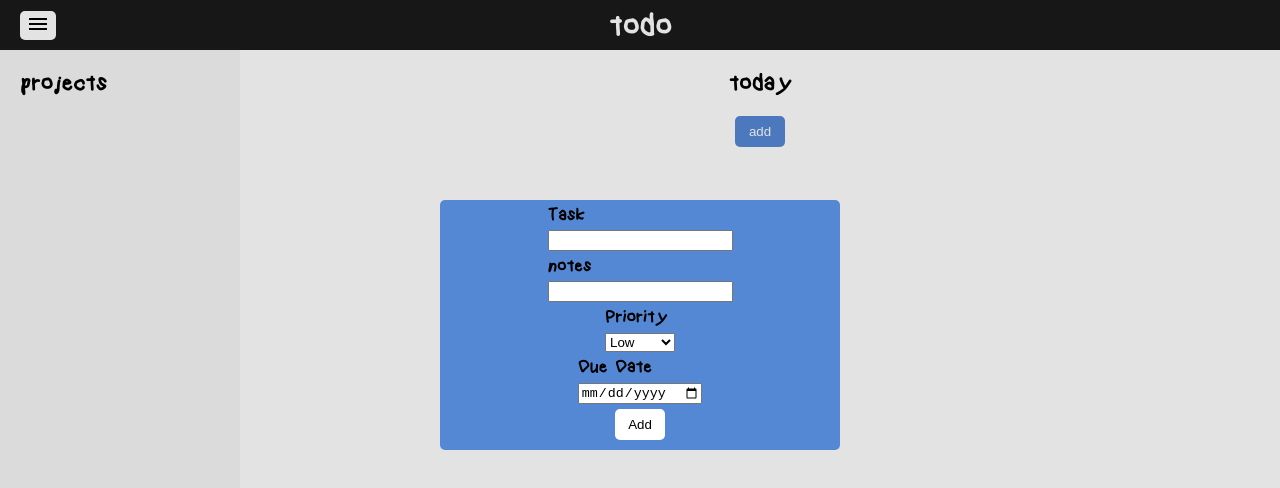
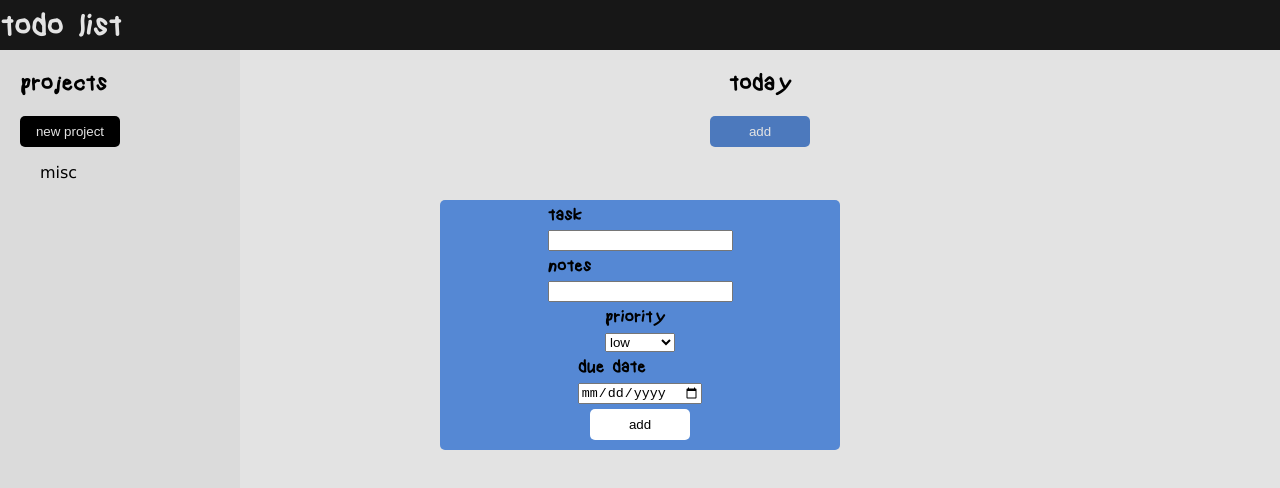
Before and after one commit to aTomWeaver/todo-list, a website built with webpack: page src/template.html in a window 1280 px wide. Both pictures are taken after a click on the button "add". Built offline with nearby package versions, Linux system fonts and the light colour scheme.

Commit message:
add project add functionality && display project titles

```diff
--- a/src/index.js
+++ b/src/index.js
@@ -1,8 +1,8 @@
-import {renderUI, displayModal} from "./modules/render";
-import {addTask} from './modules/events'
+import {renderUI, displayModal, refreshProjectList} from "./modules/render";
+import {addTask, addProject} from './modules/events'
 
 renderUI();
-
+refreshProjectList();
 // modal display
 const newTaskBtn = document.getElementById('new-task-btn');
 newTaskBtn.addEventListener('click', () => displayModal());
@@ -12,5 +12,8 @@ window.addEventListener('click', e => {
     if (e.target == modalCtr) modalCtr.style.display = 'none';
 })
 
+const newProjectBtn = document.getElementById('new-project-btn');
+newProjectBtn.addEventListener('click', addProject);
+
 const addTaskBtn = document.getElementById('add-task-btn');
 addTaskBtn.addEventListener('click', addTask)
--- a/src/mockup.css
+++ b/src/mockup.css
@@ -7,52 +7,58 @@ ul {
     list-style-type: none;
     padding-inline-start: 0px;
 }
-
 li {
     margin-bottom: 10px;
 }
-
 h2 {
     font-family: 'kindergarten';
+    cursor: default;
+    user-select: none;
 }
-
 body {
     padding: 0px;
     margin: 0px;
     font-family:'Lucida Sans', 'Lucida Sans Regular', 'Lucida Grande', 'Lucida Sans Unicode', Geneva, Verdana, sans-serif;
 }
-
 #ctr {
     display: flex;
     flex-direction: column;
     height: 100vh;
 }
-
 header {
     display: flex;
     align-items: center;
-    justify-content: center;
+    justify-content: flex-start;
     background-color: #1a1a1a;
     height: 50px;
     min-width: 500px;
 }
-
-header > button {
-    position: absolute;
-    left: 20px;
-    background-color: white;
-    border: none;
-    border-radius: 5px;
-}
-
 header > h1 {
     font-family: 'kindergarten';
     color: white;
+    cursor: default;
+    user-select: none;
 }
-
+.btn {
+    padding: 8px 10px 8px 10px;
+    width: 100px;
+    border: none;
+    border-radius: 5px;
+    color: white;
+    background-color: #5588d4;
+    cursor: pointer;
+}
 #app-ctr {
     display: flex;
     flex-grow: 1;
+}
+
+#new-project-btn {
+    background-color: black;
+}
+#new-project-btn:active {
+    background-color: rgb(78, 78, 78);
+    border: none;
 }
 
 #sidebar {
@@ -61,9 +67,13 @@ header > h1 {
     max-width: 33vw;
     background-color: #f6f6f6;
 }
-
 #sidebar li {
-    padding-left: 40px;
+    padding-left: 20px;
+    transition: padding-left 0.3s;
+    cursor: pointer;
+}
+#sidebar li:hover {
+    padding-left: 30px;
 }
 
 #project-ctr {
@@ -72,7 +82,6 @@ header > h1 {
     align-items: center;
     flex-grow: 1;
 }
-
 .content {
     width: calc(100vw - 300px);
     min-width: 300px;
@@ -80,16 +89,6 @@ header > h1 {
     flex-direction: column;
     align-items: center;
 }
-
-.btn {
-    padding: 8px 10px 8px 10px;
-    width: 50px;
-    border: none;
-    border-radius: 5px;
-    color: white;
-    background-color: #5588d4;
-}
-
 .content li {
     display: flex;
     padding: 2px;
@@ -97,17 +96,9 @@ header > h1 {
     align-items: center;
     background-color: #f6f6f6;
 }
-
 .content li img {
     margin-right: 15px;
 }
-/*
-.content h2 {
-    align-self: flex-start;
-}
-.content button {
-    align-self: flex-start;
-} */
 
 /* MODAL */
 
@@ -122,7 +113,6 @@ header > h1 {
     width: 100vw;
     background-color: rgba(0, 0, 0, 0.11);
 }
-
 .modal-content {
     display: flex;
     flex-direction: column;
@@ -133,18 +123,15 @@ header > h1 {
     border-radius: 5px;
     background-color: #5588d4;
 }
-
 .modal-content h2 {
     font-size: 18px;
     margin: 5px 0px 5px 0px;
 }
-
 #add-task-btn {
     background-color: white;
     color: black;
     margin: 5px;
 }
-
 
 /* TASK CARDS */
 
@@ -152,7 +139,6 @@ header > h1 {
     display: flex;
     flex-direction: column;
 }
-
 .card-ctr {
     background-color: #f6f6f6;
     display: flex;
@@ -172,7 +158,6 @@ header > h1 {
 .notes {
     font-style: italic;
 }
-
 .topbar {
     display: flex;
     justify-content: space-between;
--- a/src/modules/app.js
+++ b/src/modules/app.js
@@ -1,23 +1,56 @@
-import todo from '../todo.json';
+import todoJSON from '../todo.json';
 
 const local = window.localStorage;
-local.setItem('todo', JSON.stringify(todo));
+let userTodo
 
-const setProject = projectTitle => {
-    todo[projectTitle] = {
-        tasklist: [],
-    };
-    local.setItem('todo', JSON.stringify(todo));
-    // to create a new project, set 'selected' to current project name and then addTask() like normal
-}
+
+/*
+local.todo is how the object is stored in local storage
+todoJSON is the imported object from todo.JSON
+userTodo is the object that is modified and used to save over local.todo when updating
+*/
+
+const updateLocal = () => {
+    local.setItem('todo', JSON.stringify(userTodo))
+};
+
+const loadTodoObject = (() => {
+    if (!local.todo) {
+        userTodo = todoJSON;
+    } else {
+        userTodo = JSON.parse(local.todo);
+    }
+    updateLocal();
+})();
+
 
 function taskFactory(title, notes, priority, due) {
     return {title, notes, priority, due};
 }
 
-function appendTask(task) {
-    todo[todo.selected].tasklist.push(task);
-    local.setItem('todo', JSON.stringify(todo));
+
+const newProject = projectTitle => {
+    userTodo.projects[projectTitle] = {
+        tasklist: [],
+    };
+    updateLocal();
+    console.log('local.todo: ' + local.todo +'\n');
+    // to create a new project, set 'selected' to current project name and then addTask() like normal
 }
 
-export { setProject, taskFactory, appendTask }
+const removeProject = projectTitle => {
+
+}
+
+const getProjectList = () => {
+    return Object.keys(userTodo.projects);
+}
+
+
+
+const appendTask = task => {
+    userTodo.projects[userTodo.selected].tasklist.push(task);
+    updateLocal();
+}
+
+export { newProject, taskFactory, appendTask, getProjectList }
--- a/src/modules/events.js
+++ b/src/modules/events.js
@@ -1,15 +1,21 @@
-import { taskFactory, appendTask } from "./app";
+import { taskFactory, appendTask, newProject } from "./app";
+import { refreshProjectList } from './render';
 
 function addTask() {
-    // break this part up
+    // make sure it doesn't accept null values!
     const title = document.getElementById('task-title').value;
     const notes = document.getElementById('notes').value;
     const priorityDropdown = document.getElementById('priority-level');
     const priority = priorityDropdown.options[priorityDropdown.selectedIndex].value;
-    // DUE DATE CURRENTLY ONLY RETURNS TEXT ; FIX LATER
     const dueDate = document.getElementById('due-date').value;
     const task = taskFactory(title, notes, priority, dueDate);
     appendTask(task);
 }
 
-export {addTask}
+function addProject() {
+    const name = prompt('new project name: ');
+    newProject(name);
+    refreshProjectList();
+}
+
+export {addTask, addProject}
--- a/src/modules/render.js
+++ b/src/modules/render.js
@@ -1,4 +1,5 @@
 import css from "../mockup.css";
+import { getProjectList } from './app'
 
 function renderUI() {
     const ctr = document.getElementById('ctr');
@@ -6,16 +7,10 @@ function renderUI() {
 
     // || HEADER
     const header = document.createElement('header');
-    const hamburger = document.createElement('button');
-    hamburger.id = 'hamburger';
-    const hamburgerIcon = document.createElement('img');
-    hamburgerIcon.src = '/src/icons/menu.svg';
     const title = document.createElement('h1');
-    title.innerText = 'todo';
-
+    title.innerText = 'todo list';
     // APPEND HEADER
-    hamburger.append(hamburgerIcon);
-    header.append(hamburger, title);
+    header.append(title);
 
     // || APP-CTR
     const appCtr = document.createElement('div');
@@ -25,6 +20,10 @@ function renderUI() {
     sidebar.id = 'sidebar';
     const sidebarHeading = document.createElement('h2');
     sidebarHeading.innerText = 'projects';
+    const newProjectBtn = document.createElement('button');
+    newProjectBtn.innerText = 'new project';
+    newProjectBtn.classList.add('btn');
+    newProjectBtn.id = 'new-project-btn';
     const projectsLsCtr = document.createElement('ul');
     projectsLsCtr.id = 'projects-ls-ctr';
 
@@ -40,14 +39,11 @@ function renderUI() {
     newTaskBtn.innerText = 'add';
     const todoList = document.createElement('ul');
     todoList.classList.add('todo-list');
-
     // APPEND APP-CTR
-    sidebar.append(sidebarHeading, projectsLsCtr);
-
+    sidebar.append(sidebarHeading, newProjectBtn, projectsLsCtr);
     contentCtr.append(projectTitle, newTaskBtn, todoList);
     projectCtr.append(contentCtr);
     appCtr.append(sidebar, projectCtr);
-
     // APPEND CTR
     ctr.append(header, appCtr);
 }
@@ -57,6 +53,34 @@ function displayModal() {
     modal.style.display = 'flex';
 }
 
+function renderProjectItem(projectTitle) {
+    const li = document.createElement('li');
+    li.innerText = projectTitle;
+    li.classList.add('project')
+    return li;
+}
+
+function refreshProjectList() {
+    const projectsLsCtr = document.querySelector('#projects-ls-ctr');
+    projectsLsCtr.innerHTML = '';
+    const projectList = getProjectList();
+    for (let i = 0; i < projectList.length; i++) {
+        const item = renderProjectItem(projectList[i]);
+        projectsLsCtr.appendChild(item);
+    }
+    /* get the todo object and create an array of just project names
+        for the length of the array, renderProjectItem on each, appending
+        each item to projects-ls-ctr
+    */
+}
+
+function renderTaskList() {
+    // get tasklist for current project
+    /* for each task (element of tasklist)
+        fun the renderCard function, passing the task object
+        append all of this to the tasklist area*/
+}
 
 
-export {renderUI, displayModal};
+
+export { renderUI, displayModal, refreshProjectList };
--- a/src/template.html
+++ b/src/template.html
@@ -11,7 +11,7 @@
     <div class="modal-ctr">
         <div class="modal-content">
             <label for="task-title">
-                <h2>Task</h2>
+                <h2>task</h2>
                 <input type="text" id="task-title" required>
             </label>
             <label for="notes">
@@ -19,18 +19,18 @@
                 <input type="text" name="notes" id="notes">
             </label>
             <label for="priority-level">
-                <h2>Priority</h2>
+                <h2>priority</h2>
                 <select name="priorityLevel" id="priority-level">
-                    <option value="low">Low</option>
-                    <option value="medium">Medium</option>
-                    <option value="high">High</option>
+                    <option value="low">low</option>
+                    <option value="medium">medium</option>
+                    <option value="high">high</option>
                   </select>
             </label>
             <label for="due-date">
-                <h2>Due Date</h2>
+                <h2>due date</h2>
                 <input type="date" name="due-date" id="due-date">
             </label>
-            <button class="btn" id="add-task-btn">Add</button>
+            <button class="btn" id="add-task-btn">add</button>
         </div>
     </div>
 </body>
--- a/src/todo.json
+++ b/src/todo.json
@@ -1,19 +1,15 @@
 {
     "selected": "misc",
+    "projects": {
         "misc": {
             "tasklist": [
                 {
-                "title": "work on todo app",
-                "notes": "need to get back in the rhythm",
+                    "title": "Add some tasks",
+                    "notes": "Go ahead and add some tasks! Create new projects to organize your tasks.",
                     "priority": "high",
-                "due": "today"
-            },
-            {
-                "title": "do kanji reviews",
-                "notes": "can\"t let the kanji pile up",
-                "priority": "medium",
                     "due": "today"
                 }
             ]
         }
     }
+}
```
Lines whose indentation alone changed are shown as unchanged.
